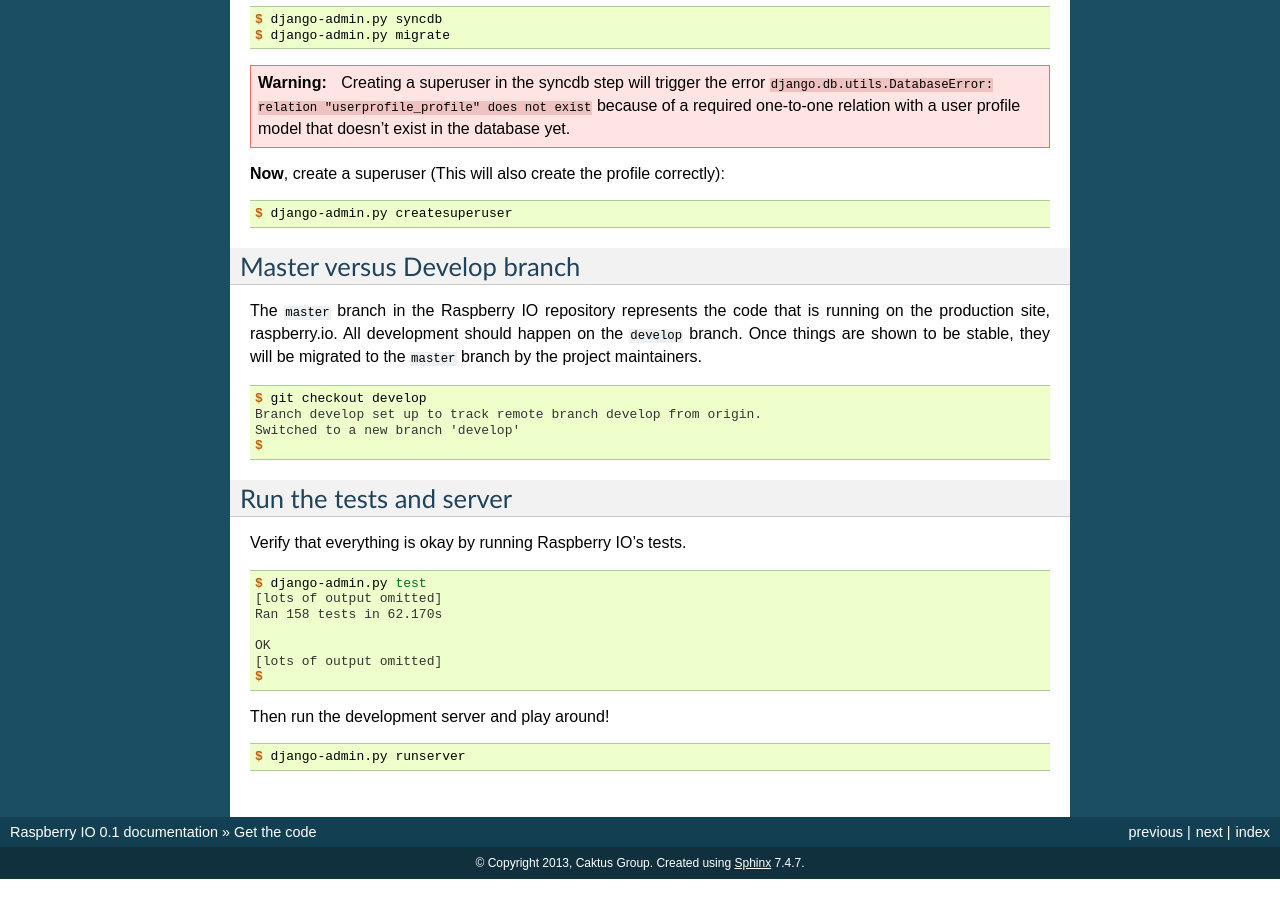
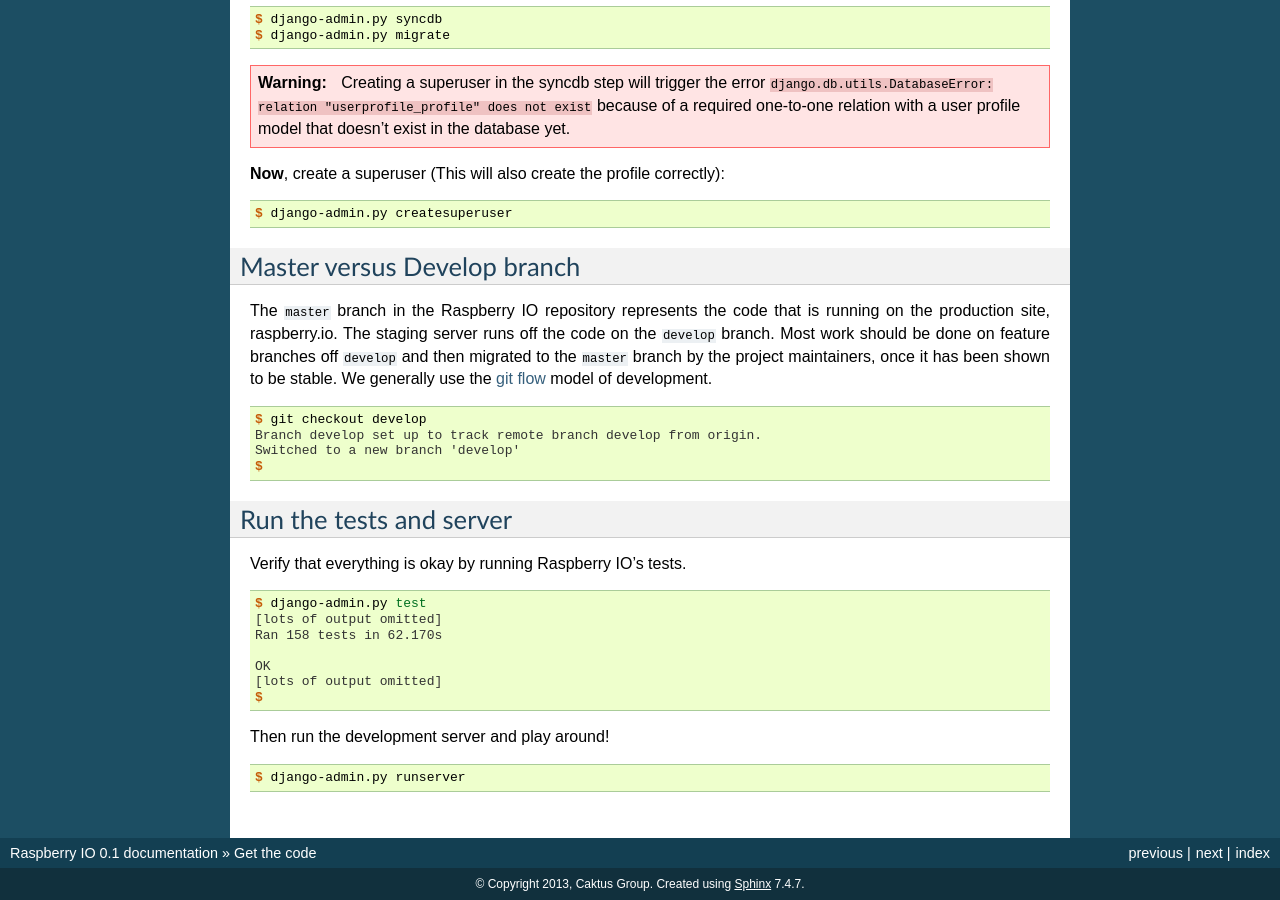
Before and after one commit to python/raspberryio, a Sphinx documentation site: the page built from docs/getcode.rst, in a window 1280 px wide and 900 px high, scrolled down 1399 px. Built offline with Sphinx 7.4.7, drawn with Linux system fonts in a browser that asks for light colours; before the commit the page ends 2278 px from its top, so only the background shows below that.

Commit message:
Use 'git flow' everywhere
... rather than just 'branch off develop'

```diff
--- a/docs/codestandards.rst
+++ b/docs/codestandards.rst
@@ -5,7 +5,10 @@
 
 We follow these practices when developing Raspberry IO code:
 
-#. Work on a branch off the ``develop`` branch.
+#. We generally follow the `git flow
+   <http://nvie.com/posts/a-successful-git-branching-model/>`_ model
+   of development, which means most of your work will be on a feature
+   branch off the ``develop`` branch.
 
 #. Follow `PEP8 style conventions <http://www.python.org/dev/peps/pep-0008/>`_.
    Use 4 spaces instead of tabs.
--- a/docs/getcode.rst
+++ b/docs/getcode.rst
@@ -115,10 +115,13 @@
 ----------------------------
 
 The ``master`` branch in the Raspberry IO repository represents the
-code that is running on the production site, raspberry.io. All
-development should happen on the ``develop`` branch. Once things are
-shown to be stable, they will be migrated to the ``master`` branch by
-the project maintainers.
+code that is running on the production site, raspberry.io. The staging
+server runs off the code on the ``develop`` branch. Most work should
+be done on feature branches off ``develop`` and then migrated to the
+``master`` branch by the project maintainers, once it has been shown
+to be stable. We generally use the `git flow
+<http://nvie.com/posts/a-successful-git-branching-model/>`_ model of
+development.
 
 .. code-block:: console
 
--- a/docs/pullrequest.rst
+++ b/docs/pullrequest.rst
@@ -7,9 +7,11 @@
 be merged into the official repository, you make a pull request. If
 you're already familiar with Github and pull requests, just open a
 pull request against the ``develop`` branch of the Raspberry IO
-repository. (https://github.com/caktus/raspberryio/tree/develop)
+repository. (https://github.com/caktus/raspberryio/tree/develop) Be
+sure that your code passes all tests, conforms to our code standards,
+and has appropriate documentation.
 
-Read on for more details.
+Read the rest of this document for more details.
 
 Branch
 ------
```
